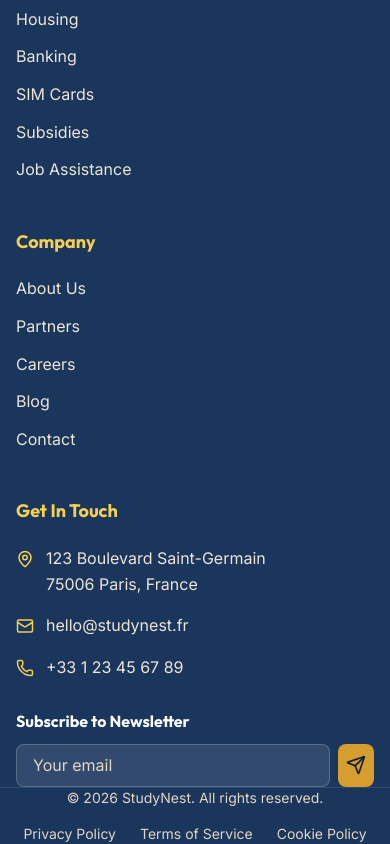
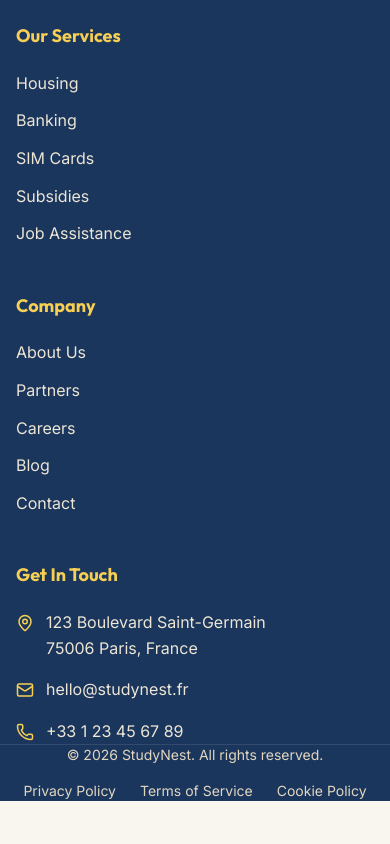
Before and after one commit to liablemohan/studyNest3.0, a Next.js app: page /about in a window 390 px wide. Shown: the part 6148-6992 px from the top of the page. After the commit the page ends 6949 px from the top, so only its background shows below. Built offline with nearby package versions, Linux system fonts and the light colour scheme.

Commit message:
Fix navbar z-index, update header background to beige, and update footer styling

```diff
--- a/src/components/hero/TreasureHuntMap.tsx
+++ b/src/components/hero/TreasureHuntMap.tsx
@@ -223,7 +223,7 @@
                             style={{
                                 left: `${spot.position.x}%`,
                                 top: `${spot.position.y}%`,
-                                zIndex: isClicked || isHovered ? 50 : 10,
+                                zIndex: isClicked || isHovered ? 40 : 10,
                             }}
                         >
                             {/* Clickable spot marker - vintage style */}
@@ -293,7 +293,7 @@
                                             exit={{ opacity: 0, scale: 0.9, y: 10 }}
                                             className="absolute left-1/2 -translate-x-1/2
                                                 rounded-xl p-4 shadow-2xl w-56 md:w-64 text-center
-                                                cursor-pointer transition-shadow z-[100]"
+                                                cursor-pointer transition-shadow z-40"
                                             style={{
                                                 // Position above if spot is in lower half, below otherwise
                                                 ...(spot.position.y > 50
--- a/src/components/ui/Footer.tsx
+++ b/src/components/ui/Footer.tsx
@@ -3,7 +3,7 @@
 import React from 'react';
 import Link from 'next/link';
 import Image from 'next/image';
-import { Mail, Phone, MapPin, Facebook, Instagram, Linkedin, Twitter, Send } from 'lucide-react';
+import { Mail, Phone, MapPin, Facebook, Instagram, Linkedin, Twitter } from 'lucide-react';
 
 export default function Footer() {
     const currentYear = new Date().getFullYear();
@@ -26,9 +26,9 @@
 
     return (
         <footer className="bg-navy-700 text-white">
-            {/* Main Footer */}
-            <div className="container mx-auto px-4 py-16">
-                <div className="grid grid-cols-1 md:grid-cols-2 lg:grid-cols-4 gap-12">
+            {/* Main Footer - Added more top padding for breathing space */}
+            <div className="container mx-auto px-4 pt-32 pb-16">
+                <div className="grid grid-cols-1 pt-16 md:grid-cols-2 lg:grid-cols-4 gap-12">
                     {/* Brand Column */}
                     <div className="space-y-6">
                         <Link href="/" className="flex items-center gap-3">
@@ -103,10 +103,10 @@
                         </ul>
                     </div>
 
-                    {/* Contact & Newsletter */}
+                    {/* Contact Info Only - Newsletter removed */}
                     <div>
                         <h4 className="text-lg font-bold mb-6 text-gold-400">Get In Touch</h4>
-                        <ul className="space-y-4 mb-8">
+                        <ul className="space-y-4">
                             <li className="flex items-start gap-3">
                                 <MapPin size={18} className="text-gold-400 mt-1 flex-shrink-0" />
                                 <span className="text-beige-300">
@@ -127,26 +127,6 @@
                                 </a>
                             </li>
                         </ul>
-
-                        {/* Newsletter */}
-                        <div>
-                            <h5 className="font-semibold mb-3">Subscribe to Newsletter</h5>
-                            <form className="flex gap-2">
-                                <input
-                                    type="email"
-                                    placeholder="Your email"
-                                    className="flex-1 px-4 py-2 rounded-lg bg-white/10 border border-white/20
-                           text-white placeholder:text-beige-400
-                           focus:outline-none focus:border-gold-400"
-                                />
-                                <button
-                                    type="submit"
-                                    className="p-2 rounded-lg bg-gold-500 text-navy-900 hover:bg-gold-400 transition-colors"
-                                >
-                                    <Send size={20} />
-                                </button>
-                            </form>
-                        </div>
                     </div>
                 </div>
             </div>
--- a/src/components/ui/Header.tsx
+++ b/src/components/ui/Header.tsx
@@ -33,9 +33,7 @@
         <header
             className={`fixed top-0 left-0 right-0 z-50 transition-all duration-300 ${isScrolled
                 ? 'bg-white/90 backdrop-blur-lg shadow-md py-3'
-                : isLandingPage
-                    ? 'bg-transparent py-5'
-                    : 'bg-beige-100 py-5'
+                : 'bg-beige-100 py-5'
                 }`}
         >
             <div className="container mx-auto px-4">
@@ -51,10 +49,7 @@
                                 sizes="48px"
                             />
                         </div>
-                        <span
-                            className={`text-2xl font-bold font-display transition-colors ${isScrolled || !isLandingPage ? 'text-navy-700' : 'text-white'
-                                }`}
-                        >
+                        <span className="text-2xl font-bold font-display text-navy-700">
                             Study<span className="text-gold-500">Nest</span>
                         </span>
                     </Link>
@@ -67,9 +62,7 @@
                                 href={link.href}
                                 className={`relative font-medium transition-colors hover:text-gold-500 ${pathname === link.href
                                     ? 'text-gold-500'
-                                    : isScrolled || !isLandingPage
-                                        ? 'text-navy-700'
-                                        : 'text-white'
+                                    : 'text-navy-700'
                                     }`}
                             >
                                 {link.label}
@@ -92,10 +85,7 @@
 
                     {/* Mobile Menu Button */}
                     <button
-                        className={`md:hidden p-2 rounded-lg transition-colors ${isScrolled || !isLandingPage
-                            ? 'text-navy-700 hover:bg-navy-100'
-                            : 'text-white hover:bg-white/10'
-                            }`}
+                        className="md:hidden p-2 rounded-lg text-navy-700 hover:bg-navy-100"
                         onClick={() => setIsMobileMenuOpen(!isMobileMenuOpen)}
                     >
                         {isMobileMenuOpen ? <X size={24} /> : <Menu size={24} />}
```
